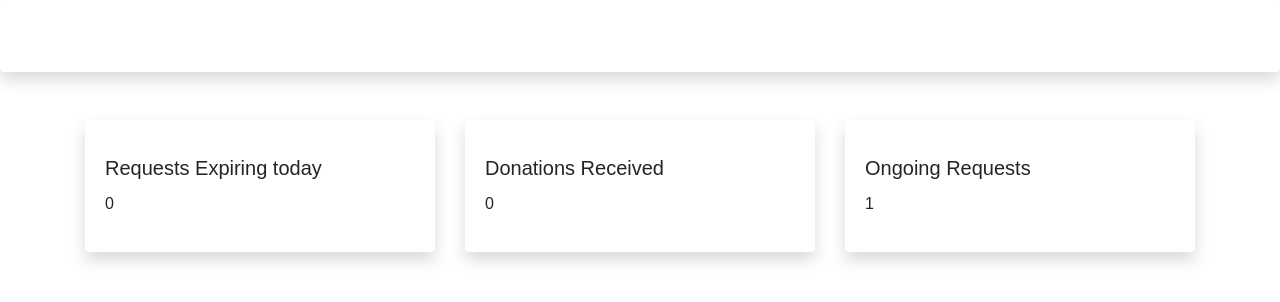
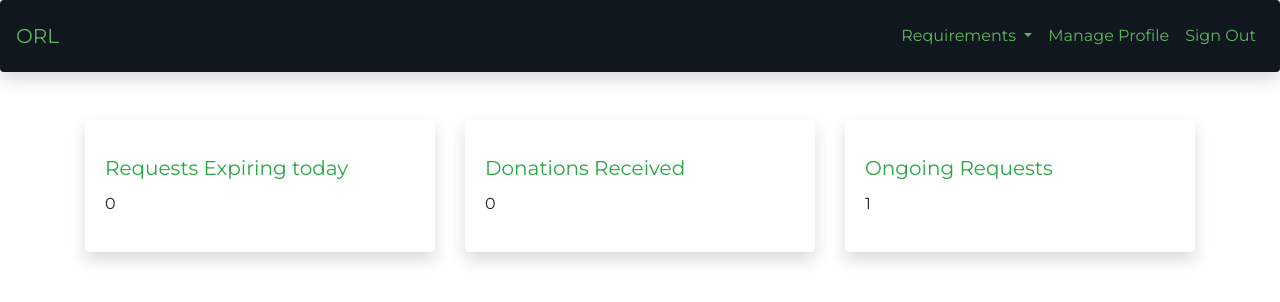
Before and after one commit to madhu1803/ORL, a Flask app: page /orphanage/ in a window 1280 px wide. Shown: the top 302 px of the page. Run offline with Flask 2, Linux system fonts and the light colour scheme.

Commit message:
started orpahange dashboard

```diff
--- a/app/static/CSS/home.css
+++ b/app/static/CSS/home.css
@@ -8,19 +8,6 @@
   font-family: "Montserrat", sans-serif;
 }
 /* general styling */
-.txt-dblue {
-  color: #3e5eab !important;
-}
-.txt-blue {
-  color: #5580e9 !important;
-}
-.txt-grey {
-  color: #c1c8e4 !important;
-}
-
-.bg-grey {
-  background-color: #c1c8e4 !important;
-}
 
 .bg-black {
   background-color: #10171f !important;
@@ -34,7 +21,7 @@
 
 /* navbar */
 .navbar a {
-  color: white !important;
+  color: #5cb85c !important;
 }
 
 /* input component */
--- a/app/templates/dashboardHome.html
+++ b/app/templates/dashboardHome.html
@@ -7,7 +7,13 @@
       name="viewport"
       content="width=device-width, initial-scale=1, shrink-to-fit=no"
     />
-
+    <!-- Google font -->
+    <link
+      href="https://fonts.googleapis.com/css2?family=Montserrat&display=swap"
+      rel="stylesheet"
+    />
+    <!-- font awesome -->
+    <link rel="stylesheet" href="../static/CSS/fontawesome.css" />
     <!-- Bootstrap CSS -->
     <link
       rel="stylesheet"
@@ -16,7 +22,10 @@
       crossorigin="anonymous"
     />
     <!-- Custom CSS -->
-    <link rel="stylesheet" href="{{url_for('static',filename = 'CSS/home.css')}}" />
+    <link
+      rel="stylesheet"
+      href="{{url_for('static',filename = 'CSS/home.css')}}"
+    />
     <title>ORL</title>
   </head>
 
@@ -24,7 +33,7 @@
     <div class="dashboard-home-container">
       <!-- Navbar -->
       <nav
-        class="navbar navbar-expand-lg navbar-light bg-dblue shadow p-3 mb-5 bg-white rounded"
+        class="navbar navbar-expand-lg navbar-light bg-black shadow p-3 mb-5 bg-white rounded"
       >
         <a class="navbar-brand" href="{{url_for('home')}}">ORL</a>
         <button
@@ -41,14 +50,6 @@
 
         <div class="collapse navbar-collapse" id="navbarSupportedContent">
           <ul class="navbar-nav ml-auto">
-            <li class="nav-item active">
-              <a class="nav-link" href="requirementsList.html"
-                >ORL <span class="sr-only">(current)</span></a
-              >
-            </li>
-            <li class="nav-item">
-              <a class="nav-link" href="newRequirement.html">Dashboard</a>
-            </li>
             <li class="nav-item dropdown">
               <a
                 class="nav-link dropdown-toggle"
@@ -62,16 +63,17 @@
                 Requirements
               </a>
               <div class="dropdown-menu" aria-labelledby="navbarDropdown">
-                <a class="dropdown-item" href="{{url_for('newRequirements')}}">Add New Requirement</a>
+                <a class="dropdown-item" href="{{url_for('newRequirements')}}"
+                  >Add New Requirement</a
+                >
                 <a class="dropdown-item" href="{{url_for('viewRequirements')}}"
                   >View Exisiting Requirement
                 </a>
                 <div class="dropdown-divider"></div>
-                <a class="dropdown-item" href="{{url_for('viewRequirements')}}">Requirement History</a>
+                <a class="dropdown-item" href="{{url_for('viewRequirements')}}"
+                  >Requirement History</a
+                >
               </div>
-            </li>
-            <li class="nav-item">
-              <a class="nav-link" href="newRequirement.html">History</a>
             </li>
             <li class="nav-item">
               <a class="nav-link" href="newRequirement.html">Manage Profile</a>
@@ -88,7 +90,7 @@
           <div class="col-lg-4">
             <div class="card shadow pt-3 pb-3 mb-5 bg-white rounded">
               <div class="card-body">
-                <h5 class="card-title">Requests Expiring today</h5>
+                <h5 class="card-title text-success">Requests Expiring today</h5>
                 <p class="card-text">0</p>
               </div>
             </div>
@@ -96,7 +98,7 @@
           <div class="col-lg-4">
             <div class="card shadow pt-3 pb-3 mb-5 bg-white rounded">
               <div class="card-body">
-                <h5 class="card-title">Donations Received</h5>
+                <h5 class="card-title text-success">Donations Received</h5>
                 <p class="card-text">0</p>
               </div>
             </div>
@@ -104,7 +106,7 @@
           <div class="col-lg-4">
             <div class="card shadow pt-3 pb-3 mb-5 bg-white rounded">
               <div class="card-body">
-                <h5 class="card-title">Ongoing Requests</h5>
+                <h5 class="card-title text-success">Ongoing Requests</h5>
                 <p class="card-text">1</p>
               </div>
             </div>
```
Also changed, not shown: app/templates/newRequirement.html (+16 -13 lines), app/templates/requirementsList.html (+12 -6 lines).
